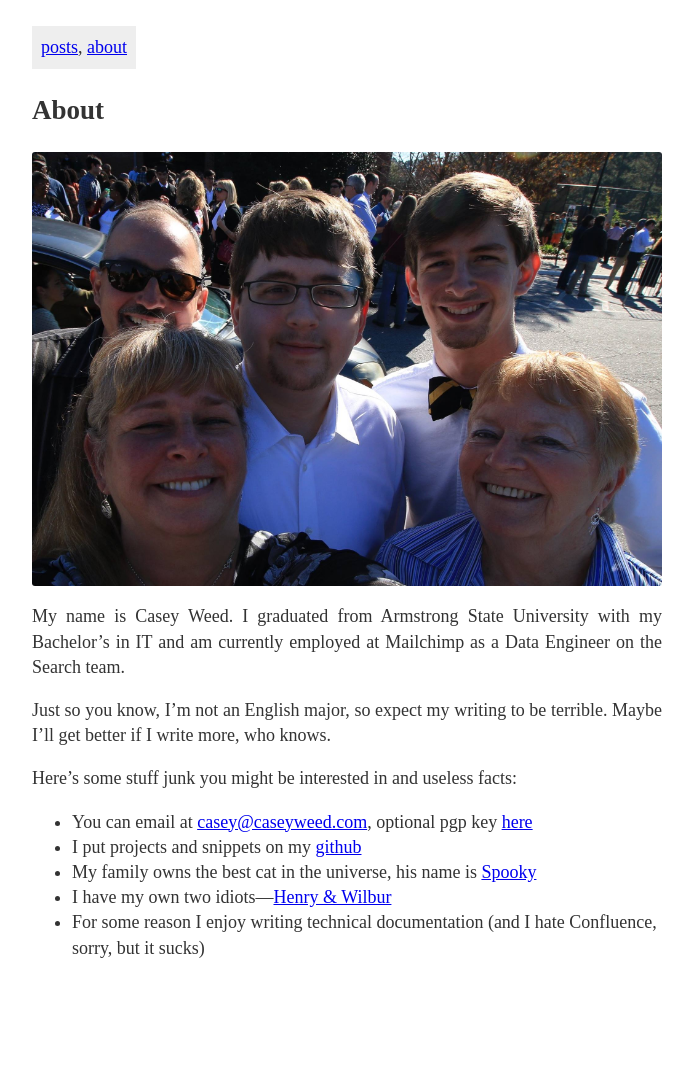
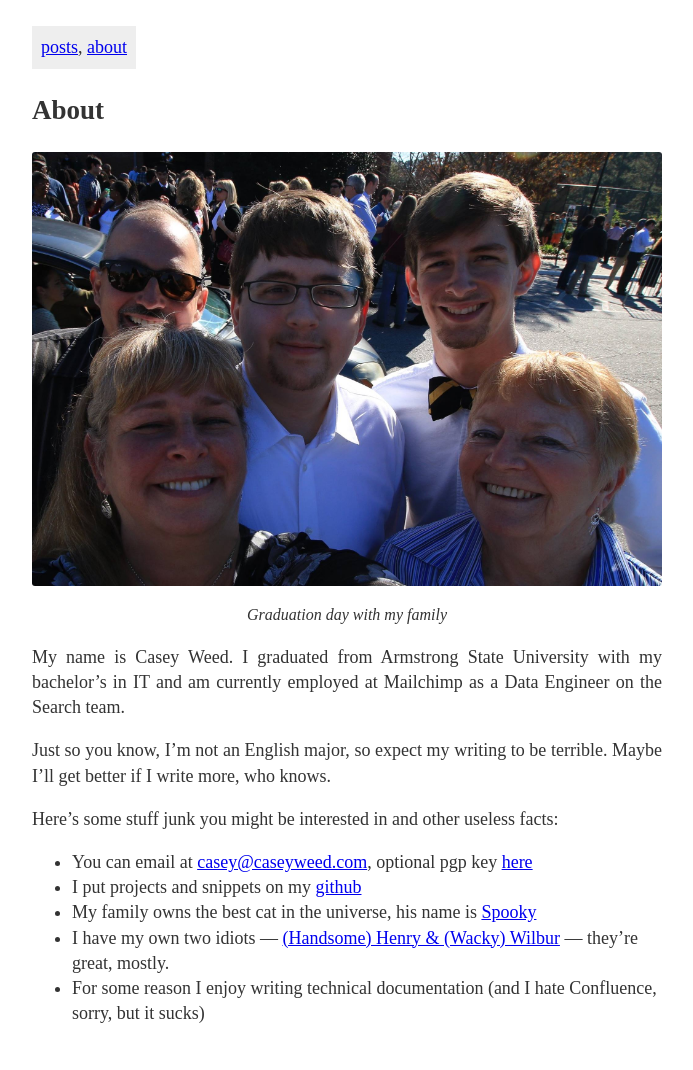
Before and after one commit to Battleroid/site, a Jekyll site: the page built from about.md, in a window 1280 px wide. Shown: the whole page, without its empty margins (293-986 px from the left). Built offline with Jekyll 4.4.1, drawn with Linux system fonts in a browser that asks for light colours; before the commit the page ends 1005 px from its top, so only the background shows below that.

Commit message:
Add some flair

```diff
--- a/about.md
+++ b/about.md
@@ -6,16 +6,19 @@ permalink: /about/
 
 ![me, graduation day](/assets/self.jpg)
 
-My name is Casey Weed. I graduated from Armstrong State University with my Bachelor's in IT and am currently employed at Mailchimp as a Data Engineer on the Search team.
+{: .caption}
+Graduation day with my family
+
+My name is Casey Weed. I graduated from Armstrong State University with my bachelor's in IT and am currently employed at Mailchimp as a Data Engineer on the Search team.
 
 Just so you know, I'm not an English major, so expect my writing to be terrible. Maybe I'll get better if I write more, who knows.
 
-Here's some stuff junk you might be interested in and useless facts:
+Here's some stuff junk you might be interested in and other useless facts:
 
 * You can email at [casey@caseyweed.com][email], optional pgp key [here][pgp]
 * I put projects and snippets on my [github][git]
 * My family owns the best cat in the universe, his name is [Spooky](/assets/spooky.jpg)
-* I have my own two idiots---[Henry & Wilbur][idiots]
+* I have my own two idiots --- [(Handsome) Henry & (Wacky) Wilbur][idiots] --- they're great, mostly.
 * For some reason I enjoy writing technical documentation (and I hate Confluence, sorry, but it sucks)
 
 [git]: https://github.com/{{ site.github_username }}
--- a/css/main.css
+++ b/css/main.css
@@ -20,10 +20,11 @@ nav {
 pre code {
     padding: 1em;
     overflow: auto;
-    white-space: pre-wrap;
     display: block;
     background: #eee;
     font-size: 14px;
+    white-space: pre;
+    word-wrap: normal;
 }
 
 section p, article p {
@@ -73,3 +74,11 @@ ul.posts time {
 blockquote {
     font-style: italic;
 }
+
+.caption {
+    font-size: 16px;
+    text-align: center;
+    font-style: italic;
+    width: 80%;
+    margin: 1em auto;
+}
```
